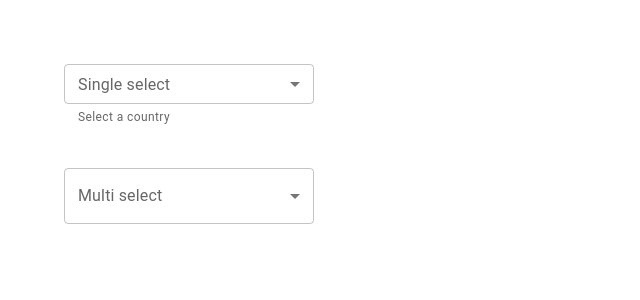
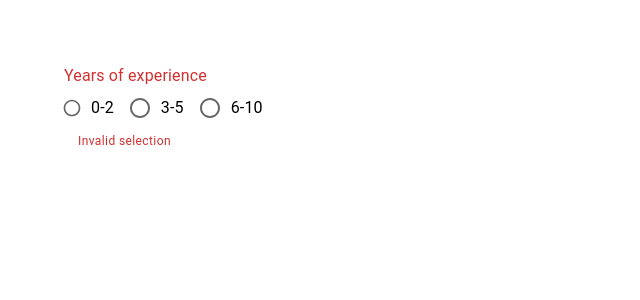
Before and after one commit to amontalvof/react-mui-demo, a React (Create React App) app: page / in a window 1280 px wide. Shown: the top 300 px of the page, without its empty margins (0-640 px from the left). Built offline with nearby package versions, Linux system fonts and the light colour scheme.

Commit message:
feat: Radio Button

```diff
--- a/src/App.tsx
+++ b/src/App.tsx
@@ -1,13 +1,14 @@
 import './App.css';
+import MuiRadioButton from './components/MuiRadioButton';
+// import MuiSelect from './components/MuiSelect';
+// import MuiTextField from './components/MuiTextField';
+// import MuiButton from './components/MuiButton';
 // import MuiTypography from './components/MuiTypography';
-// import MuiButton from './components/MuiButton';
-// import MuiTextField from './components/MuiTextField';
-import MuiSelect from './components/MuiSelect';
 
 function App() {
     return (
         <div className="App">
-            <MuiSelect />
+            <MuiRadioButton />
         </div>
     );
 }
--- /dev/null
+++ b/src/components/MuiRadioButton.tsx
@@ -0,0 +1,56 @@
+import { ChangeEvent, useState } from 'react';
+import {
+    Box,
+    FormControl,
+    FormLabel,
+    FormControlLabel,
+    RadioGroup,
+    Radio,
+    FormHelperText,
+} from '@mui/material';
+
+const MuiRadioButton = () => {
+    const [value, setValue] = useState('');
+
+    console.log({ value });
+
+    const handleChange = (event: ChangeEvent<HTMLInputElement>) => {
+        setValue(event.target.value);
+    };
+
+    return (
+        <Box>
+            <FormControl error>
+                <FormLabel id="job-experience-group-label">
+                    Years of experience
+                </FormLabel>
+                <RadioGroup
+                    name="job-experience-group"
+                    aria-labelledby="job-experience-group-label"
+                    value={value}
+                    onChange={handleChange}
+                    row
+                >
+                    <FormControlLabel
+                        control={<Radio size="small" color="secondary" />}
+                        label="0-2"
+                        value="0-2"
+                    />
+                    <FormControlLabel
+                        control={<Radio />}
+                        label="3-5"
+                        value="3-5"
+                    />
+                    <FormControlLabel
+                        control={<Radio />}
+                        label="6-10"
+                        value="6-10"
+                    />
+                </RadioGroup>
+                <FormHelperText>Invalid selection</FormHelperText>
+            </FormControl>
+        </Box>
+    );
+};
+
+export default MuiRadioButton;
```
